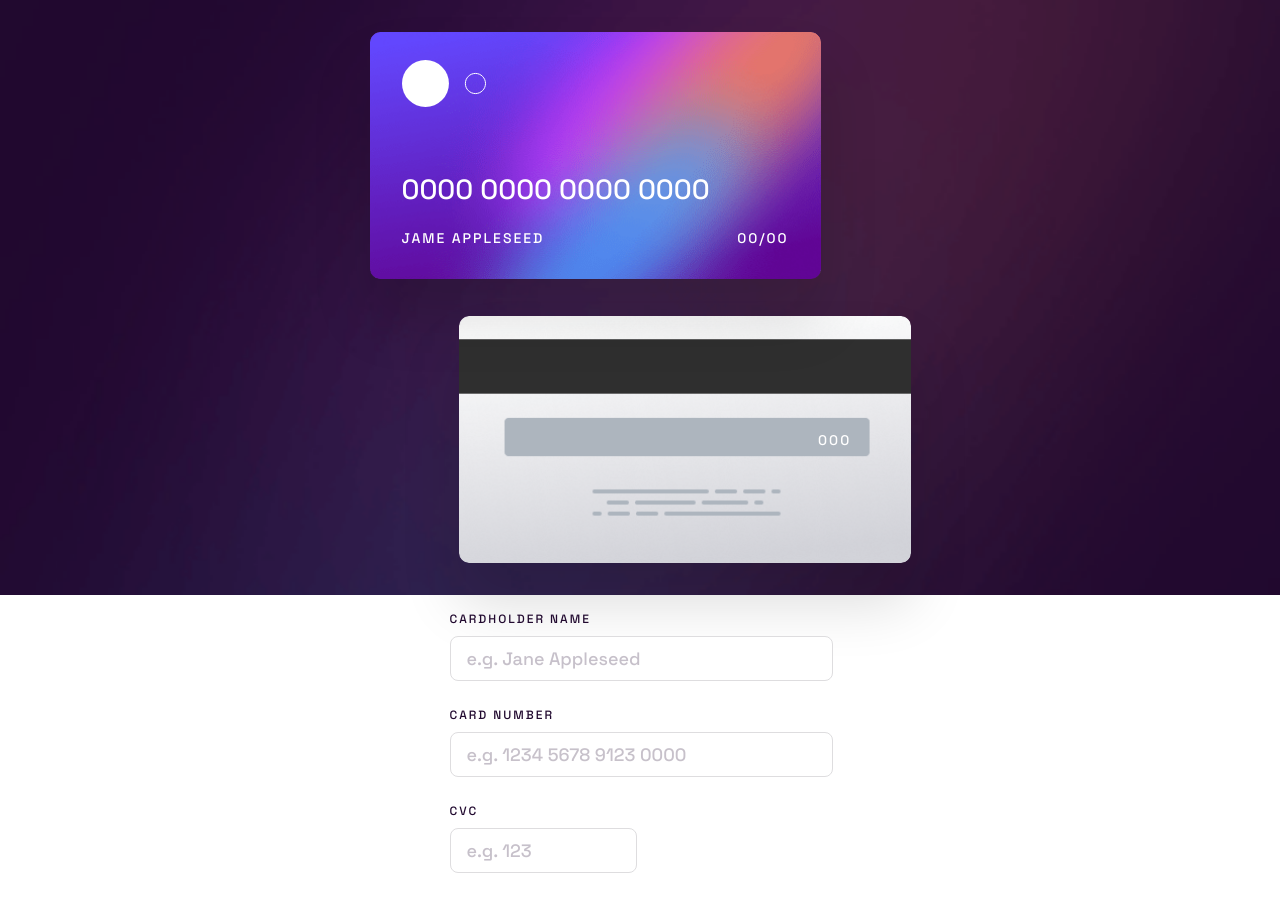
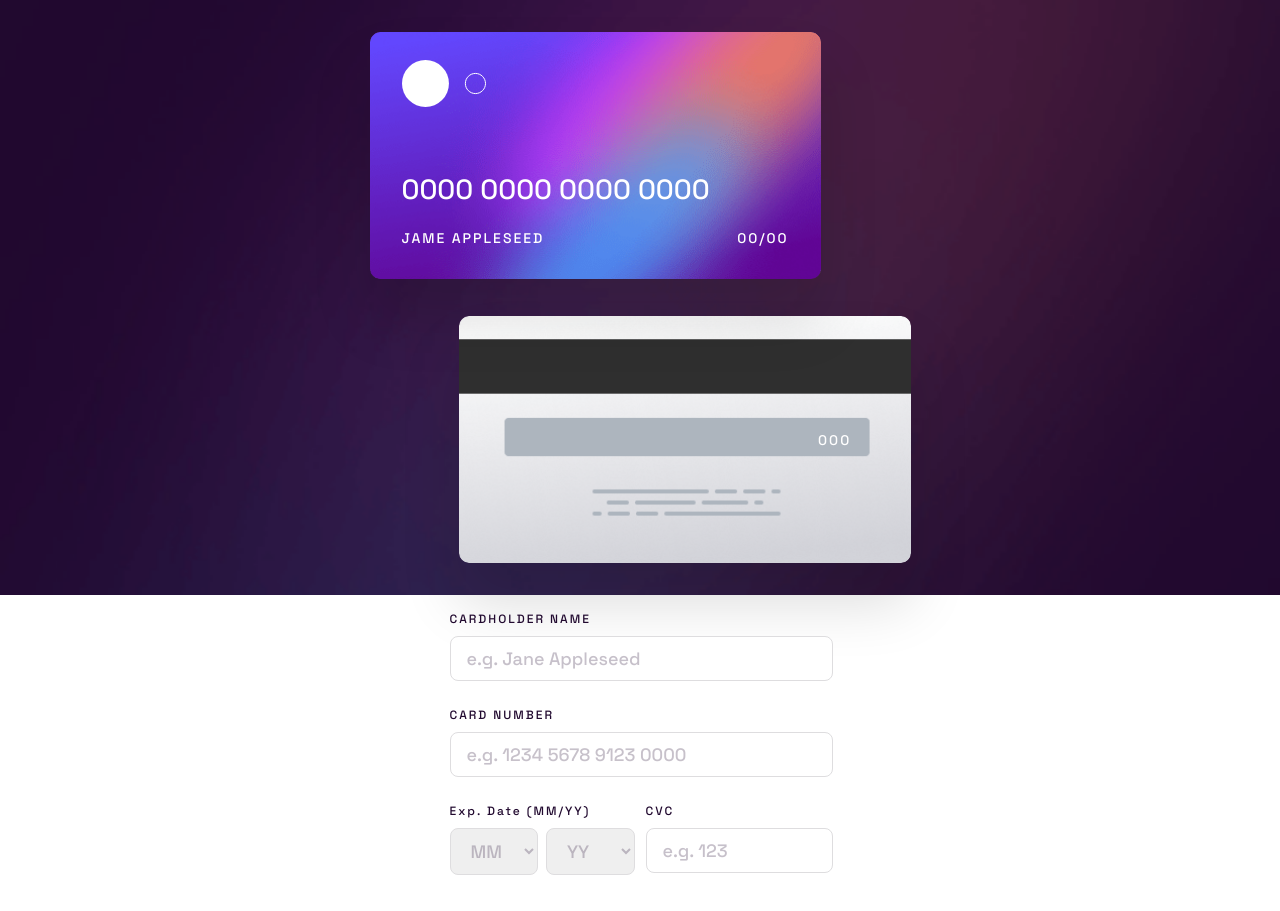
Before and after one commit to Orliland/interactive-card-details-form, a React (Vite) app: page / in a window 1280 px wide. Shown: the top 911 px of the page. Built offline with nearby package versions, Linux system fonts and the light colour scheme.

Commit message:
add valitation month and year

```diff
--- a/src/components/Form/index.jsx
+++ b/src/components/Form/index.jsx
@@ -54,8 +54,8 @@ function Form() {
   const [formData, setFormData] = useState({
     cardHolder: "",
     cardNumber: ["", null],
-    cardMonth: "",
-    cardYear: "",
+    cardMonth: "MM",
+    cardYear: "YY",
     cardCvc: "",
   });
 
@@ -79,6 +79,14 @@ function Form() {
     setFormData({ ...formData, cardCvc: removeLetters(e.target.value) });
   };
 
+  const handleOnSelectMonth = (e) => {
+    setFormData({ ...formData, cardMonth: e.target.value });
+  };
+
+  const handleOnSelectYear = (e) => {
+    setFormData({ ...formData, cardYear: e.target.value });
+  };
+
   return (
     <form className="form">
       <CardholderInput
@@ -90,7 +98,11 @@ function Form() {
         onChange={handleCardNumberChange}
       />
       <div className="form__group">
-        {/* <CardDateInput value={formData} /> */}
+        <CardDateInput
+          value={formData}
+          onSelectMonth={handleOnSelectMonth}
+          onSelectYear={handleOnSelectYear}
+        />
         <CvcInput value={formData.cardCvc} onChange={handleCardCvcChange} />
       </div>
 
--- a/src/components/Input/index.jsx
+++ b/src/components/Input/index.jsx
@@ -44,26 +44,57 @@ export function CardNumberInput({ value, onChange }) {
   );
 }
 
-export function CardDateInput({ value }) {
+export function CardDateInput({ value, onSelectMonth, onSelectYear }) {
   return (
     <Label label="Exp. Date (MM/YY)">
       <div className="form__date">
-        <input
-          type="number"
-          className="input"
-          placeholder="MM"
-          min={1}
-          max={12}
-          value={value.cardMonth}
-        />
-        <input
-          type="number"
-          className="input"
-          placeholder="YY"
-          min={21}
-          max={99}
-          value={value.cardYear}
-        />
+        <select
+          className={
+            value.cardMonth === "MM" ? "input input--placeholder" : "input"
+          }
+          defaultValue={value.cardMonth}
+          onChange={(e) => onSelectMonth(e)}
+        >
+          <option value="MM" disabled>
+            MM
+          </option>
+          <option value={"01"}>01</option>
+          <option value={"02"}>02</option>
+          <option value={"03"}>03</option>
+          <option value={"04"}>04</option>
+          <option value={"05"}>05</option>
+          <option value={"06"}>06</option>
+          <option value={"07"}>07</option>
+          <option value={"08"}>08</option>
+          <option value={"09"}>09</option>
+          <option value={"10"}>10</option>
+          <option value={"11"}>11</option>
+          <option value={"12"}>12</option>
+        </select>
+
+        <select
+          className={
+            value.cardYear === "YY" ? "input input--placeholder" : "input"
+          }
+          defaultValue={value.cardYear}
+          onChange={(e) => onSelectYear(e)}
+        >
+          <option value="YY" disabled>
+            YY
+          </option>
+          <option value={"24"}>24</option>
+          <option value={"25"}>25</option>
+          <option value={"26"}>26</option>
+          <option value={"27"}>27</option>
+          <option value={"28"}>28</option>
+          <option value={"29"}>29</option>
+          <option value={"30"}>30</option>
+          <option value={"31"}>31</option>
+          <option value={"32"}>32</option>
+          <option value={"33"}>33</option>
+          <option value={"34"}>34</option>
+          <option value={"35"}>35</option>
+        </select>
       </div>
     </Label>
   );
--- a/src/components/Input/input.css
+++ b/src/components/Input/input.css
@@ -39,6 +39,12 @@
   opacity: 0.25;
 }
 
+.input--placeholder {
+  color: var(--deep-violet-quarter);
+
+  font: var(--heading-l);
+}
+
 /* Añade la gradiente al border */
 .input:focus {
   outline: none;
--- a/src/index.css
+++ b/src/index.css
@@ -5,6 +5,7 @@
 
   --white: hsl(0, 0%, 100%);
   --deep-violet: hsl(278, 68%, 11%);
+  --deep-violet-quarter: hsla(278, 68%, 11%, 25%);
   --deep-violet-transparent: hsl(279, 34%, 27%);
   --light-grey: hsl(278, 3%, 87%);
   --purplish-grey: hsl(278, 6%, 55%);
```
